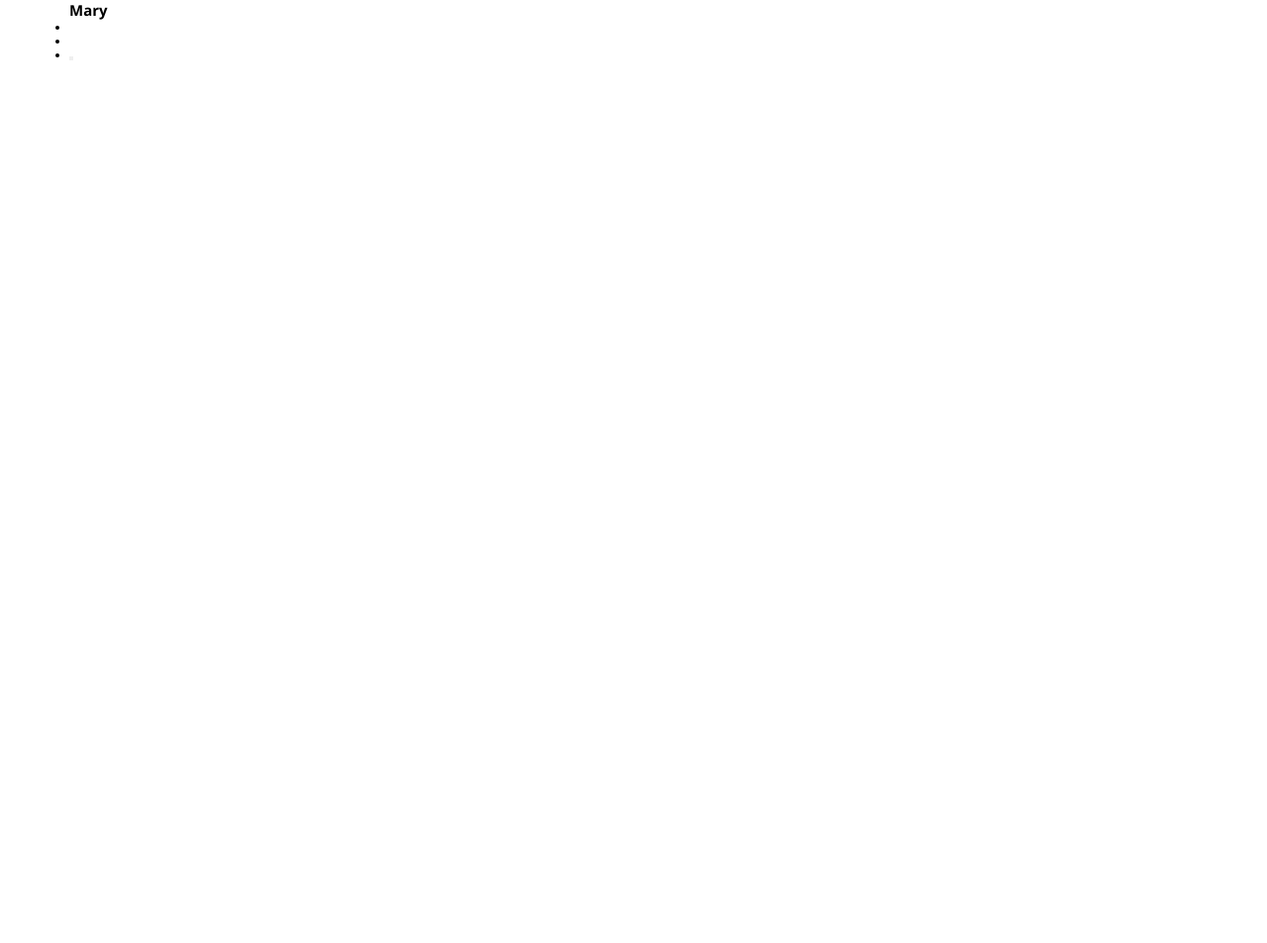
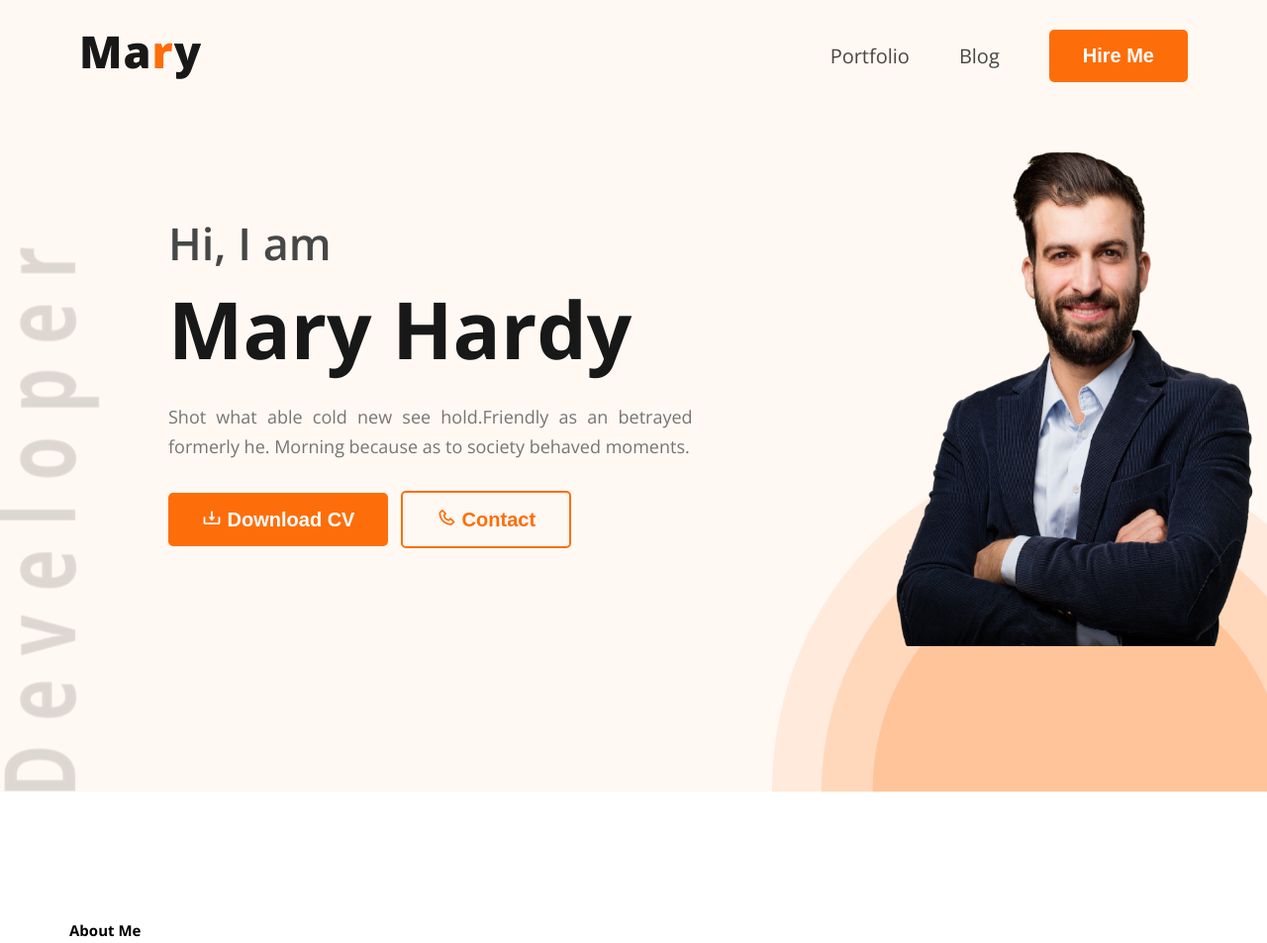
Before and after one commit to Shahed007/developer-portfolio2, a plain HTML site: page index.html in a window 1280 px wide. Shown: the whole page at 99% size. Before the commit the page ends 800 px from the top, so only its background shows below. Drawn offline with nearby package versions, Linux system fonts and the light colour scheme.

Commit message:
Added Banner section

```diff
--- a/index.html
+++ b/index.html
@@ -12,17 +12,50 @@
   </head>
   <body>
     <!-- HEADER-SECTION -->
-    <header>
-      <nav>
+    <header class="header">
+      <div class="container">
+        <nav>
+          <div>
+            <h1 class="logo">Ma<span class="logo-highlight">r</span>y</h1>
+            <ul>
+              <li><a href="">Portfolio</a></li>
+              <li><a href="">Blog</a></li>
+              <li><button class="btn btn-primary">Hire Me</button></li>
+            </ul>
+          </div>
+        </nav>
+      </div>
+      <div class="banner">
+        <div class="banner-text">
+          <h3 class="banner-title-secondary">Hi, I am</h3>
+          <h1 class="banner-title-primary">Mary Hardy</h1>
+          <p class="banner-description">
+            Shot what able cold new see hold.Friendly as an betrayed formerly
+            he. Morning because as to society behaved moments.
+          </p>
+          <button class="btn btn-primary">
+            <span class="btn-icon"><i class="bx bx-download"></i></span>
+            Download CV
+          </button>
+          <button class="btn btn-secondary">
+            <span class="btn-icon"><i class="bx bx-phone"></i></span> Contact
+          </button>
+        </div>
+        <div class="banner-image">
+          <img src="images/hardy.png" alt="Hardy Image" />
+        </div>
+      </div>
+    </header>
+
+    <!-- MAIN SECTION -->
+
+    <main>
+      <!-- ABOUT ME SECTION -->
+      <section class="about-section" style="margin: 130px 0">
         <div class="container">
-          <h1 class="logo">Ma<span class="logo-highlight">r</span>y</h1>
-          <ul>
-            <li><a href=""></a></li>
-            <li><a href=""></a></li>
-            <li><button class="btn btn-primary"></button></li>
-          </ul>
+          <h2 class="section-title">About Me</h2>
         </div>
-      </nav>
-    </header>
+      </section>
+    </main>
   </body>
 </html>
--- a/style.css/style.css
+++ b/style.css/style.css
@@ -27,3 +27,121 @@ html {
   width: 1140px;
   margin: 0 auto;
 }
+
+.btn {
+  border: none;
+  display: inline-block;
+  padding: 1.5rem 3.4rem;
+  font-size: 2rem;
+  font-weight: 700;
+  color: #fff;
+  border-radius: 5px;
+}
+
+.btn-primary {
+  background-color: var(--btn-color-primary);
+}
+
+.btn-secondary {
+  background-color: transparent;
+  color: var(--btn-color-primary);
+  border: 2px solid var(--btn-color-primary);
+  margin-left: 1rem;
+}
+
+/* Main-Navigation Styling */
+nav {
+  padding: 2rem 1rem;
+}
+nav > div {
+  display: flex;
+  align-items: center;
+  justify-content: space-between;
+}
+
+nav > div > ul {
+  display: flex;
+  align-items: center;
+  margin-top: 1rem;
+}
+
+nav > div > ul li {
+  list-style: none;
+}
+
+nav > div > ul li:not(:last-child) {
+  margin-right: 5rem;
+}
+
+nav > div > ul li a:link,
+a:visited {
+  text-decoration: none;
+  font-size: 2rem;
+  font-weight: 400;
+  color: var(--font-color-secondary);
+}
+
+nav > div .logo {
+  font-size: 4.5rem;
+  font-weight: 800;
+  color: var(--font-color-primary);
+  letter-spacing: 1px;
+}
+
+nav > div .logo .logo-highlight {
+  color: var(--btn-color-primary);
+}
+
+/* CSS Banner Section Styling */
+.header {
+  height: 100vh;
+  background-color: var(--bg-color-primary);
+  background-image: url("/images/header_bg-2.png"),
+    url("/images/developer-2.png");
+  background-repeat: no-repeat;
+  background-position: bottom right, bottom left;
+}
+.banner {
+  display: flex;
+  align-items: center;
+  justify-content: space-between;
+  gap: 4rem;
+  padding: 3rem 3rem 3rem 17rem;
+}
+
+.banner-text {
+  width: 65%;
+}
+
+.banner-title-secondary {
+  font-size: 45px;
+  font-weight: 600;
+  color: var(--font-color-secondary);
+  margin-bottom: 0.1rem;
+}
+
+.banner-title-primary {
+  font-size: 8rem;
+  font-weight: 700;
+  color: var(--font-color-primary);
+  margin-bottom: 2rem;
+}
+
+.banner-description {
+  font-size: 1.8rem;
+  color: var(--font-color-third);
+  line-height: 3rem;
+  width: 80%;
+  text-align: justify;
+  margin-bottom: 3rem;
+}
+
+.banner-image {
+  margin-bottom: -2rem;
+  width: 35%;
+  justify-self: flex-end;
+}
+.banner-image img {
+  width: 40rem;
+  height: 52rem;
+}
```
Also changed, not shown: images/developer-2.png (added), images/header_bg-2.png (added).
